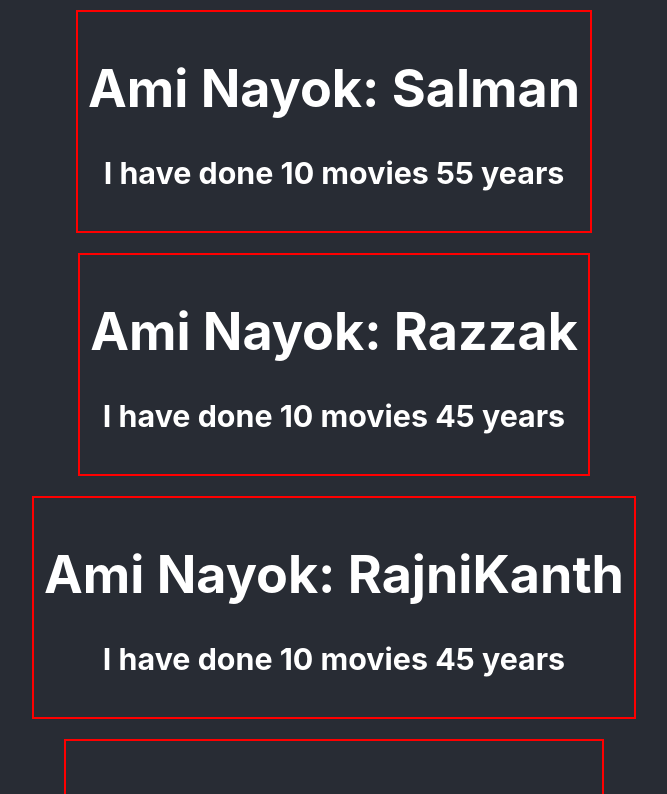
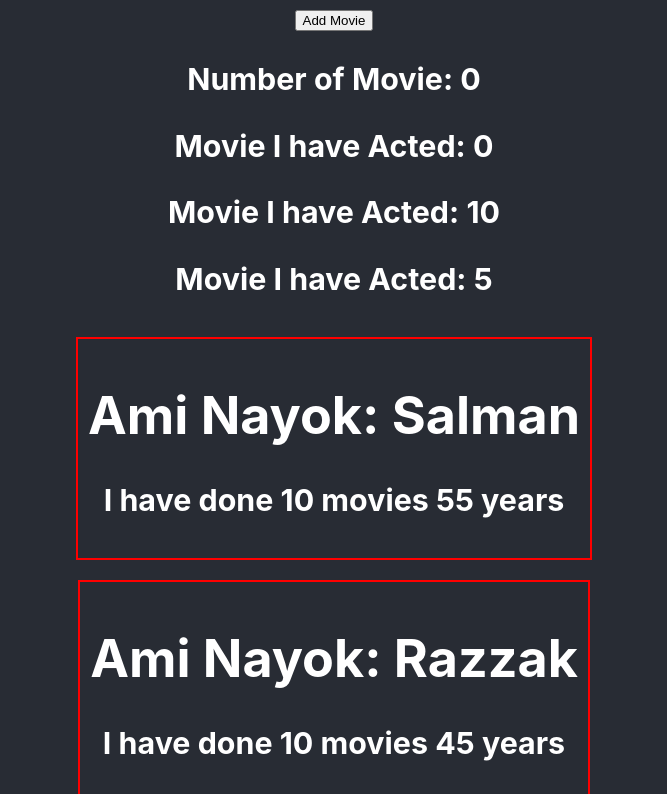
Before and after one commit to Hasib787/react-core-concepts, a React (Create React App) app: page / in a window 1280 px wide. Shown: the top 794 px of the page, without its empty margins (306-973 px from the left). Built offline with nearby package versions, Linux system fonts and the light colour scheme.

Commit message:
added a click handler

```diff
--- a/src/App.js
+++ b/src/App.js
@@ -1,32 +1,51 @@
-
+import React, { useState } from 'react';
 import './App.css';
 
 function App() {
-  const nayoks = ['Sharukh','Salman','Amir','RajniKanth' ]
+  const nayoks = ['Sharukh', 'Salman', 'Amir', 'RajniKanth']
   return (
 
     <div className="App">
 
       <header className="App-header">
-      <Nayok name={nayoks[1]} age='55'></Nayok>
-      <Nayok name="Razzak"></Nayok>
-      <Nayok name={nayoks[3]}></Nayok>
-      <Nayok name={nayoks[0]}></Nayok>
+        <MovieCounter></MovieCounter>
+        <Nayok name={nayoks[1]} age='55'></Nayok>
+        <Nayok name="Razzak"></Nayok>
+        <Nayok name={nayoks[3]}></Nayok>
+        <Nayok name={nayoks[0]}></Nayok>
       </header>
     </div>
   );
 }
 
-function Nayok(props){
-  const nayokStyle ={
+function MovieCounter() {
+  const [count, setCount] = useState(0);
+  const handleClick = () => setCount(count + 1);
+  return (
+    <div>
+      <button onClick={handleClick}>Add Movie</button>
+      <h3>Number of Movie: {count} </h3>
+      <MovieDisplay movies={count}></MovieDisplay>
+      <MovieDisplay movies={count + 10}></MovieDisplay>
+      <MovieDisplay movies={count + 5}></MovieDisplay>
+    </div>
+  )
+}
+
+function MovieDisplay (props){
+  return <h3>Movie I have Acted: {props.movies} </h3>
+}
+
+function Nayok(props) {
+  const nayokStyle = {
     border: '2px solid red',
     margin: "10px",
     padding: '10px'
   }
   return (
     <div style={nayokStyle}>
-       <h1>Ami Nayok: {props.name}</h1>
-       <h3>I have done 10 movies {props.age  || 45} years</h3>
+      <h1>Ami Nayok: {props.name}</h1>
+      <h3>I have done 10 movies {props.age || 45} years</h3>
     </div>
   )
 }
```
